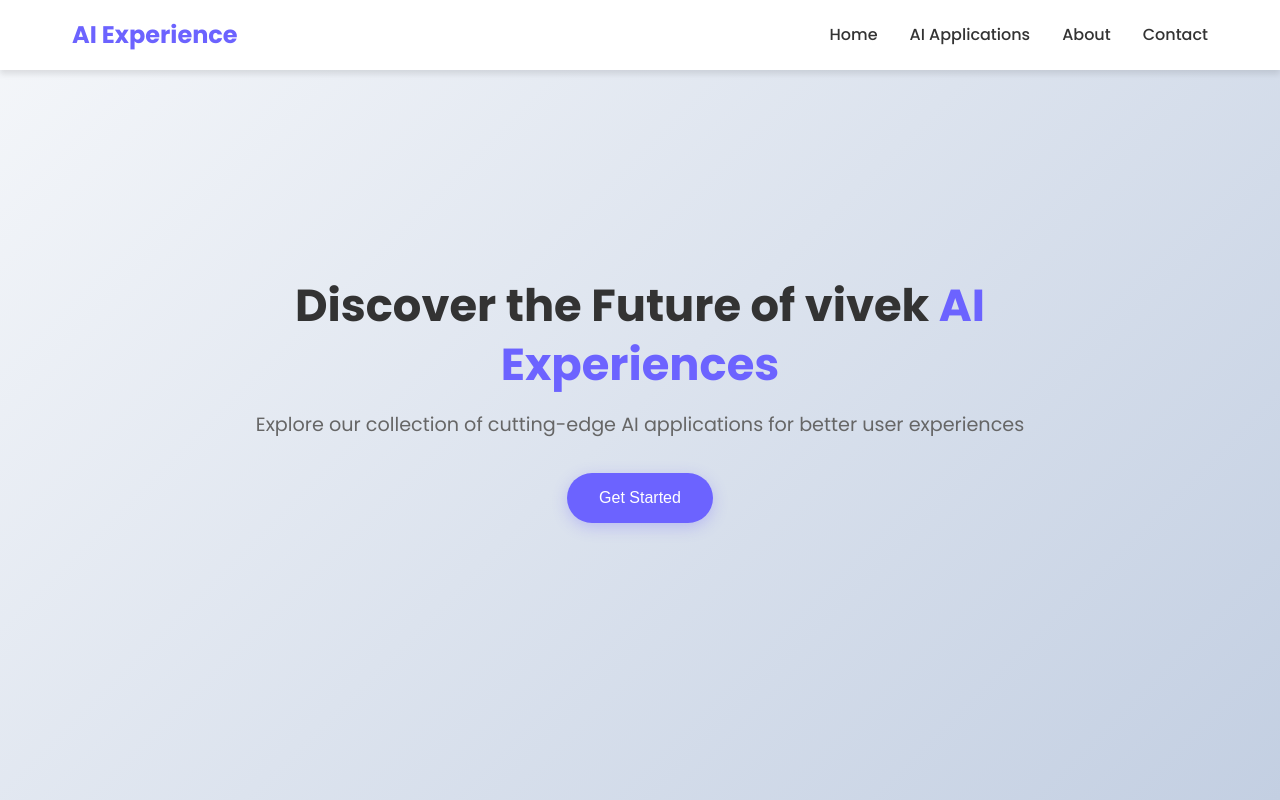
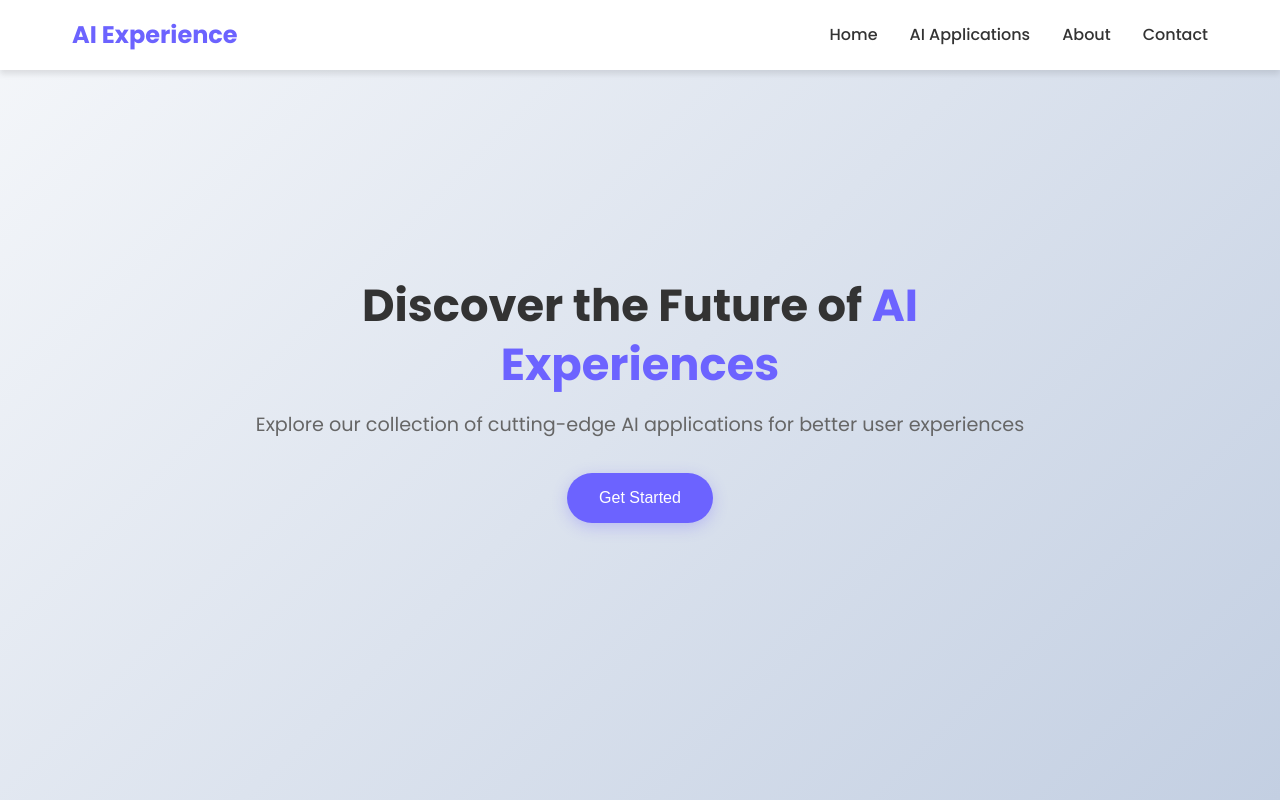
Before and after one commit to techivivek/AI-Experience, a plain HTML site: page AIExperienceApp/index.html in a window 1280 px wide. Shown: the top 800 px of the page. Drawn offline with Linux system fonts and the light colour scheme.

Commit message:
Update index.html

```diff
--- a/AIExperienceApp/index.html
+++ b/AIExperienceApp/index.html
@@ -25,7 +25,7 @@
 
     <section id="home" class="hero">
         <div class="hero-content">
-            <h1>Discover the Future of vivek <span class="highlight">AI Experiences</span></h1>
+            <h1>Discover the Future of <span class="highlight">AI Experiences</span></h1>
             <p>Explore our collection of cutting-edge AI applications for better user experiences</p>
             <button class="cta-button">Get Started</button>
         </div>
```
